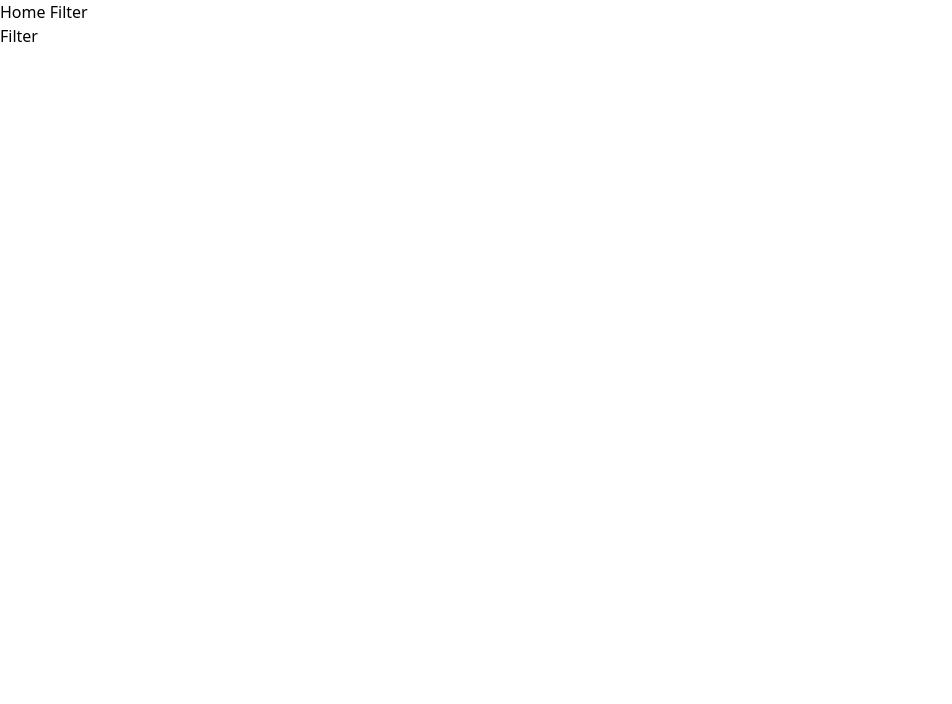
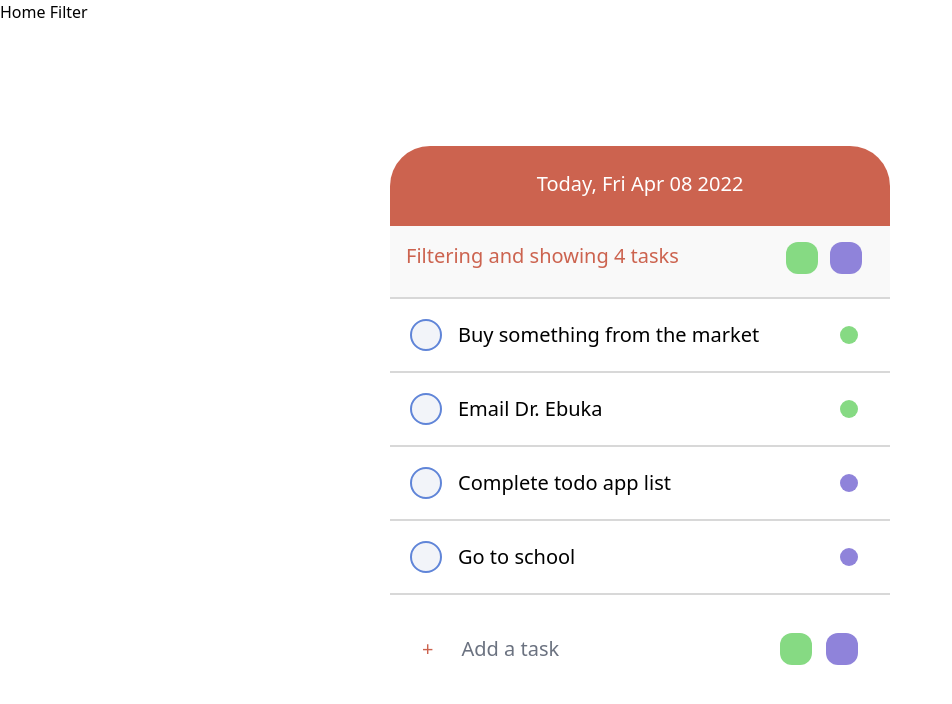
Before and after one commit to ammanabua/typescript-todo-app, a React (Create React App) app: page /filter in a window 1280 px wide. Shown: the top 704 px of the page, without its empty margins (0-952 px from the left). Built offline with nearby package versions, Linux system fonts and the light colour scheme.

Commit message:
add filter functionality

```diff
--- a/src/App.tsx
+++ b/src/App.tsx
@@ -1,9 +1,10 @@
 import React, { useState } from 'react';
 import { BrowserRouter, Route, Routes } from 'react-router-dom';
 import { Home } from "./components/Home";
-import { Filter } from "./components/Filter"
+import { Filter } from './components/Filter';
 import { NavLink } from 'react-router-dom';
 import TodoProvider from './context/todoContext';
+
 
 function App() {
 
--- a/src/components/AddTodo.tsx
+++ b/src/components/AddTodo.tsx
@@ -1,5 +1,5 @@
 import React, { ChangeEvent, FormEvent, useContext, useState } from 'react'
-import { TodoProps, Todo } from '../@types/todo'
+import { TodoProps } from '../@types/todo'
 import { TodoContext } from '../context/todoContext'
 import { v4 as uuidv4 } from "uuid"
 
@@ -7,32 +7,9 @@ import { v4 as uuidv4 } from "uuid"
 export const AddTodo: React.FC = () => {
 
 
-    const { handleAddTodo } = React.useContext(TodoContext) as TodoProps;
+    const { handleSubmitTodo, handleChange, handleAddTag } = React.useContext(TodoContext) as TodoProps;
 
-    const [task, setTask] = React.useState("");
-    const [tag, setTag] = React.useState("");
 
-    const handleChange = (e: ChangeEvent) => {
-        const { value } = e.target as HTMLInputElement
-        setTask(value)
-      }
-
-    const handleSubmitTodo = (e: FormEvent) => {
-        e.preventDefault()
-
-        const todo = {
-            id: uuidv4(),
-            task: task,
-            tag: tag,
-            isCompleted: false,
-        }
-        task && handleAddTodo(todo)
-    }
-
-    const handleAddTag = (e: FormEvent) => {
-        const { value } = e.target as HTMLInputElement
-        setTag(value)
-    }
 
   return(
     <form onSubmit={handleSubmitTodo} className="w-full flex justify-between items-center p-8 border-t-2 border-border-grey rounded-b-[40px]">
--- a/src/components/Filter.tsx
+++ b/src/components/Filter.tsx
@@ -1,10 +1,17 @@
 import React from 'react'
-import { TodoProps } from "../@types/todo"
-
-
+import { AddTodo } from './AddTodo'
+import { FilteredTodos } from "./FilteredTodos"
+import { Top } from './Top'
 
 export const Filter = () => {
+
   return (
-    <div>Filter</div>
+    <section className='flex w-full justify-center items-center bg-white h-screen'>
+        <div className='flex-col w-[500px]'>
+            <Top />
+            <FilteredTodos />
+            <AddTodo />
+        </div>
+    </section>
   )
 }
--- /dev/null
+++ b/src/components/FilteredTodos.tsx
@@ -0,0 +1,22 @@
+import React from 'react'
+import { TodoContext } from '../context/todoContext';
+import { TodoProps, Todo } from '../@types/todo';
+import { Row } from './Row';
+
+
+
+export const FilteredTodos = () => {
+
+  const { filtered, handleCheckTodo, handleDeleteTodo } = React.useContext(TodoContext) as TodoProps;
+
+  return (
+    <div>
+      {filtered.map((todo: Todo) => (
+            <Row key={todo.id}
+            todo={todo}
+            handleCheckTodo={handleCheckTodo}
+            handleDeleteTodo={handleDeleteTodo} />
+        ))}
+    </div>
+  )
+}
--- a/src/components/Row.tsx
+++ b/src/components/Row.tsx
@@ -5,18 +5,17 @@ import { Todo } from '../@types/todo';
 type Props = {
     todo: Todo;
     handleCheckTodo: (id: string) => void;
-    handleFilterTodo: (id: string) => void;
     handleDeleteTodo: (id: string) => void;
 }
 
 
-export const Row: React.FC<Props> = ({ todo: { id, task, isCompleted, tag }, handleDeleteTodo, handleFilterTodo, handleCheckTodo}) => {
+export const Row: React.FC<Props> = ({ todo: { id, task, isCompleted, tag }, handleDeleteTodo, handleCheckTodo}) => {
   return (
     <div
         className='
-            flex w-full p-5 justify-between bg-white border-t-2 border-border-grey align-middle cursor-pointer'>
+            flex w-full p-5 justify-between bg-white border-t-2 border-border-grey align-middle cursor-pointer' onClick={() => handleCheckTodo(id)}>
 
-        <div className='flex items-center w-full' onClick={() => handleCheckTodo(id)}>
+        <div className='flex items-center w-full'>
             <input
                 className='bg-check-grey rounded-full border-2 border-blue focus:ring-0 h-8 w-8 transition duration-200 float-left cursor-pointer mr-2'
                 type="checkbox"
@@ -28,20 +27,13 @@ export const Row: React.FC<Props> = ({ todo: { id, task, isCompleted, tag }, han
                 ml-2 text-xl font-normal'>{task}</p>
         </div>
         <div
-            className='w-1/6 flex justify-between items-center'>
-            <div>
+            className='w-1/6 flex justify-end items-center'>
             {tag === "Green" ?
-                <button onClick={() => handleFilterTodo(tag)} className='h-[18px] w-[18px] rounded-[6.7px] mr-3 rounded-xl bg-green outline-none border-none'>
+                <button className='h-[18px] w-[18px] rounded-[6.7px] mr-3 rounded-xl bg-green outline-none border-none'>
                 </button>
                 :
-                <button onClick={() => handleFilterTodo(tag)} className='h-[18px] w-[18px] rounded-[6.7px] mr-3 rounded-xl bg-purple outline-none border-none'>
+                <button className='h-[18px] w-[18px] rounded-[6.7px] mr-3 rounded-xl bg-purple outline-none border-none'>
                 </button>}
-            </div>
-            <div className='invisible'>
-                <button aria-label="Delete a todo" onClick={() => handleDeleteTodo(id)}>
-                    X
-                </button>
-            </div>
         </div>
     </div>
   )
--- a/src/components/Todos.tsx
+++ b/src/components/Todos.tsx
@@ -1,80 +1,24 @@
 
-import React, { ChangeEvent, FormEvent, useState } from 'react'
+import React from 'react'
 import { AddTodo } from './AddTodo';
 import { Row } from './Row';
-import { v4 as uuidv4 } from 'uuid'
 import { Todo, TodoProps } from '../@types/todo';
 import { TodoContext } from "../context/todoContext"
-
-
-// const data = [
-//     {
-//         id: "1",
-//         task: "Buy something from the market",
-//         tag: "Green",
-//         isCompleted: false
-//     },
-//     {
-//         id: "2",
-//         task: "Email Dr. Ebuka",
-//         tag: "Green",
-//         isCompleted: false
-//     },
-//     {
-//         id: "3",
-//         task: "Complete todo app list",
-//         tag: "Purple",
-//         isCompleted: false
-//     },
-//     {
-//         id: "4",
-//         task: "Go to school",
-//         tag: "Purple",
-//         isCompleted: false
-//     },
-// ]
-
+import { Top } from './Top';
 
 
 export const Todos = () => {
 
-    const { todos, handleFilterTodo, handleCheckTodo, handleDeleteTodo } = React.useContext(TodoContext) as TodoProps;
-
-    const todosLength = todos.length;
-    const hasTodos = todos.length > 0;
-    const remainingTodos = todos.filter((todo) => !todo.isCompleted).length
-
-    let newDate = new Date();
-    let day = newDate.getDay();
-    let date = newDate.getDate();
-    let month = newDate.getMonth() + 1;
-    let year = newDate.getFullYear()
+    const { todos, handleFilterTodo, handleCheckTodo, handleDeleteTodo } = React.useContext(TodoContext) as TodoProps
 
 
   return (
     <section className='w-[500px] xs:w-1/4 m-8 max-w-2xl flex flex-col items-center'>
-        <div className='bg-orange h-20 p-6 rounded-t-[40px] w-full'>
-            <p className='text-center text-white text-xl font-medium'>{`Today, ${day} ${month} ${date} ${year}`}</p>
-        </div>
-        {!hasTodos && (
-            <p className='m-5 text-xl text-[#c00] uppercase'>Please add todo!</p>
-        )}
-        {hasTodos && (
-            <div className='flex w-full justify-between p-4 text-xl bg-grey font-medium'>
-                <div>
-                    <p className='text-orange'>{`Showing ${todosLength} tasks`}</p>
-                </div>
-                <div>
-                    <button onClick={() => handleFilterTodo("Green")} className='h-8 w-8 mr-3 rounded-xl bg-green outline-none border-none'></button>
-                    <button onClick={() => handleFilterTodo("Purple")} className='h-8 w-8 mr-3 rounded-xl bg-purple outline-none border-none'></button>
-                </div>
-            </div>
-        )}
+        <Top />
         {todos.map((todo: Todo) => (
             <Row key={todo.id}
             todo={todo}
             handleCheckTodo={handleCheckTodo}
-            handleFilterTodo={handleFilterTodo}
             handleDeleteTodo={handleDeleteTodo} />
         ))}
         <AddTodo />
--- /dev/null
+++ b/src/components/Top.tsx
@@ -0,0 +1,53 @@
+import React from 'react';
+import { Todo, TodoProps } from '../@types/todo';
+import { TodoContext } from "../context/todoContext"
+import { Link, useLocation, useParams } from 'react-router-dom';
+
+
+
+export const Top: React.FC = () => {
+
+    const location = useLocation()
+
+    console.log(location.pathname)
+
+  const { todos, filtered, handleFilterTodo } = React.useContext(TodoContext) as TodoProps;
+
+    const todosLength = todos.length;
+    const hasTodos = todos.length > 0
+
+    const filteredLength = filtered.length;
+
+    let newDate = new Date();
+
+    return (
+      <section>
+        <div className='w-[500px] bg-orange h-20 p-6 rounded-t-[40px] w-full'>
+            <p className='text-center text-white text-xl font-medium'>{`Today, ${newDate.toDateString()}`}</p>
+        </div>
+        {!hasTodos && (
+            <p className='m-5 text-xl text-[#c00] uppercase'>Please add todo!</p>
+        )}
+        {hasTodos && (
+            <div className='flex w-full justify-between p-4 text-xl bg-grey font-medium'>
+                <div>
+                    <p className='text-orange'>{location.pathname === "/filter" ? `Filtering and showing ${filteredLength} tasks` : `Showing ${todosLength} tasks`}</p>
+                </div>
+                <div>
+                    <Link to="/filter">
+                    <button onClick={() => handleFilterTodo("Green")} className='h-8 w-8 mr-3 rounded-xl bg-green outline-none border-none'></button>
+                    </Link>
+                    <Link to="/filter">
+                    <button onClick={() => handleFilterTodo("Purple")} className='h-8 w-8 mr-3 rounded-xl bg-purple outline-none border-none'></button>
+                    </Link>
+                </div>
+            </div>
+        )}
+      </section>
+        // <ul>
+        //     Filter
+        //     <li onClick={() => currentFilter('Green')}>All</li>
+        //     <li onClick={() => currentFilter('Purple')}>Completed</li>
+        // </ul>
+    )
+}
--- a/src/context/todoContext.tsx
+++ b/src/context/todoContext.tsx
@@ -1,4 +1,4 @@
-import React, { useState, ChangeEvent, FormEvent, } from 'react'
+import React, { useState, ChangeEvent, FormEvent, useEffect, } from 'react'
 import { v4 as uuidv4 } from 'uuid'
 import { TodoProps, Todo } from '../@types/todo'
 import useLocalStorage from '../hooks/use-local-storage';
@@ -36,10 +36,20 @@ const TodoProvider: React.FC<React.ReactNode> = ({ children }) => {
         },
     ]);
 
+    const [task, setTask] = React.useState("");
+    const [tag, setTag] = React.useState("");
+    const [filtered, setFiltered] = React.useState(todos)
+    useEffect(() => {
+        setFiltered(todos);
+    }, [todos])
+
+    console.log(filtered)
+
 
     const handleAddTodo = (todo: Todo) => {
         const updatedTodos = [...todos, todo];
         setTodos(updatedTodos);
+        setTask("")
     }
 
     const handleDeleteTodo = (id: string) => {
@@ -49,7 +59,7 @@ const TodoProvider: React.FC<React.ReactNode> = ({ children }) => {
 
     const handleFilterTodo = (tag: string) => {
         const updatedTodos = todos.filter((todo) => todo.tag === tag)
-        setTodos(updatedTodos)
+        setFiltered(updatedTodos)
     }
 
     const handleCheckTodo = (id: string) => {
@@ -66,8 +76,36 @@ const TodoProvider: React.FC<React.ReactNode> = ({ children }) => {
         setTodos(updatedTodos)
     }
 
+
+
+    //ADD TODO PROPS
+
+
+
+    const handleChange = (e: ChangeEvent) => {
+        const { value } = e.target as HTMLInputElement
+        setTask(value)
+      }
+
+    const handleSubmitTodo = (e: FormEvent) => {
+        e.preventDefault()
+
+        const todo = {
+            id: uuidv4(),
+            task: task,
+            tag: tag,
+            isCompleted: false,
+        }
+        task && handleAddTodo(todo)
+    }
+
+    const handleAddTag = (e: FormEvent) => {
+        const { value } = e.target as HTMLInputElement
+        setTag(value)
+    }
+
     return (
-        <TodoContext.Provider value={{ todos, handleAddTodo, handleDeleteTodo, handleCheckTodo, handleFilterTodo }}>
+        <TodoContext.Provider value={{ todos, filtered, handleAddTodo, handleDeleteTodo, handleCheckTodo, handleFilterTodo, handleChange, handleSubmitTodo, handleAddTag }}>
             {children}
         </TodoContext.Provider>
     )
```
Also changed, not shown: src/@types/todo.d.ts (+4 -4 lines).
